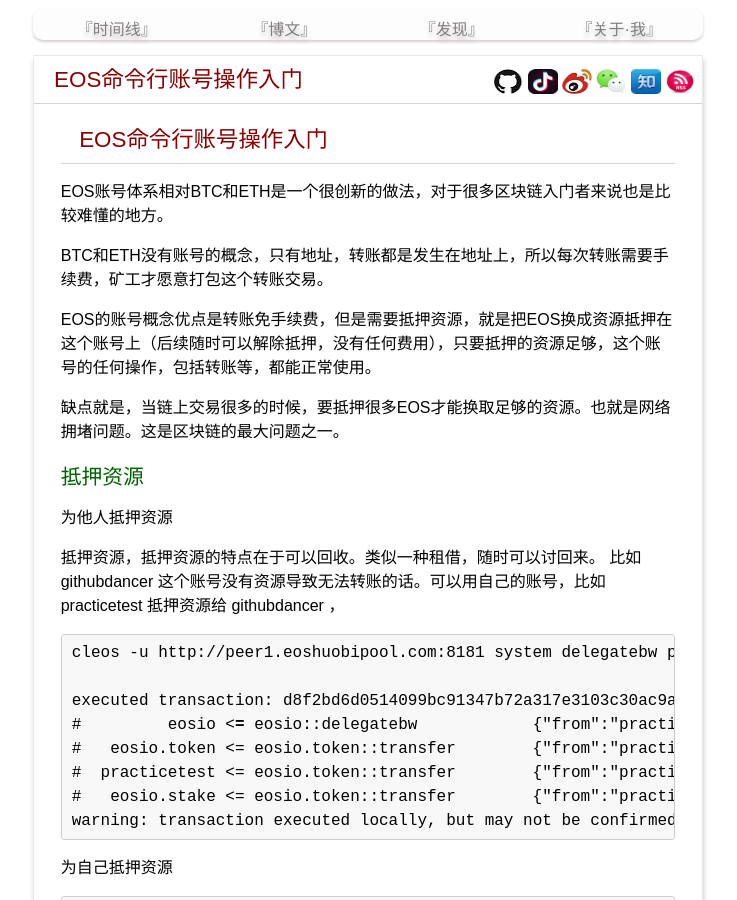
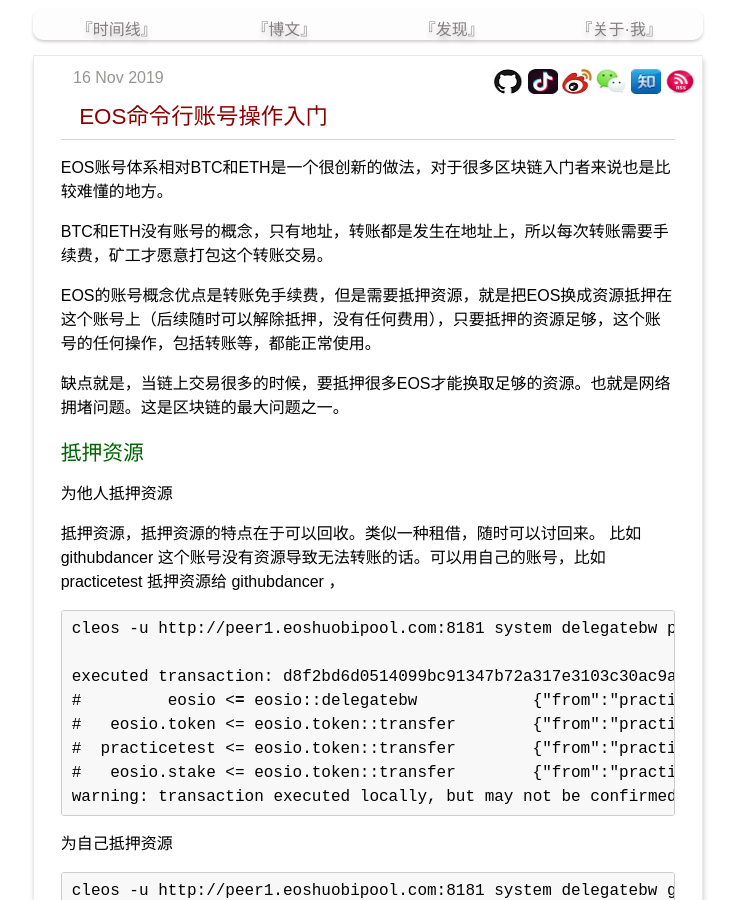
Before and after one commit to yanyiwu/blog, a Jekyll site: the page built from _posts/2019-11-16-eos-cmd-account.md, in a window 1280 px wide and 900 px high. Shown: the whole window, without its empty margins (272-1009 px from the left). Built offline with Jekyll 4.4.1, drawn with Linux system fonts in a browser that asks for light colours; Markdown is read by kramdown in place of the engine named in the settings; comment, search, counter and statistics services are not loaded; some of the changed text lies outside the part shown.

Commit message:
[blog] eos cmd account

```diff
--- a/eoscommandaccount.md
+++ b/_posts/2019-11-16-eos-cmd-account.md
@@ -1,6 +1,7 @@
 ---
-layout: posting
+layout: post
 title: EOS命令行账号操作入门
+date: 2019-11-16
 ---
 
 # EOS命令行账号操作入门
```
Also changed, not shown: other parts of _posts/2019-11-16-eos-cmd-account.md (+2 -0 lines).
